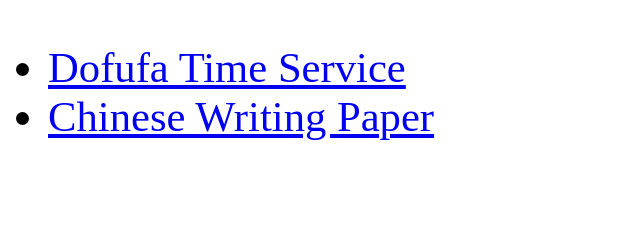
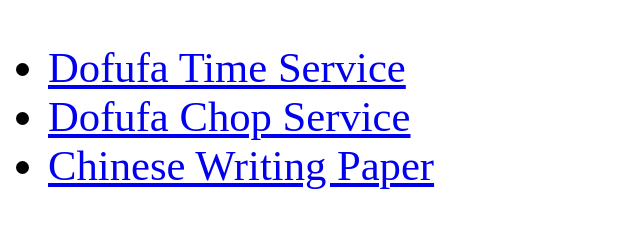
Before and after one commit to dofufa/x, a plain HTML site: page index.html in a window 1280 px wide. Shown: the whole page, without its empty margins (0-640 px from the left). Drawn offline with Linux system fonts and the light colour scheme.

Commit message:
Update index.html

```diff
--- a/index.html
+++ b/index.html
@@ -35,6 +35,7 @@
 
    <ul>
      <li><a href="https://time.dofufa.com">Dofufa Time Service</a></li>
+     <li><a href="https://chop.dofufa.com">Dofufa Chop Service</a></li>
      <li><a href="https://print.chinesewritingpaper.com">Chinese Writing Paper</a></li>
    </ul>
 
```
